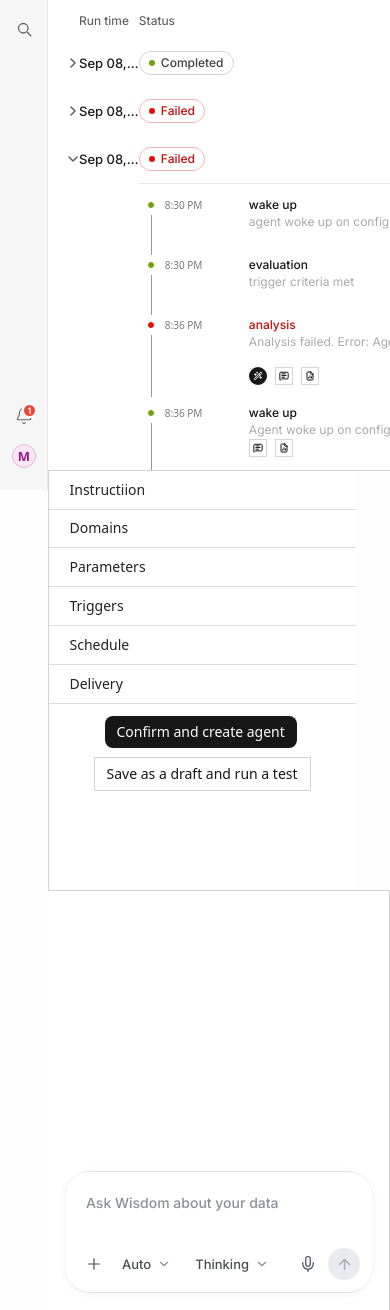
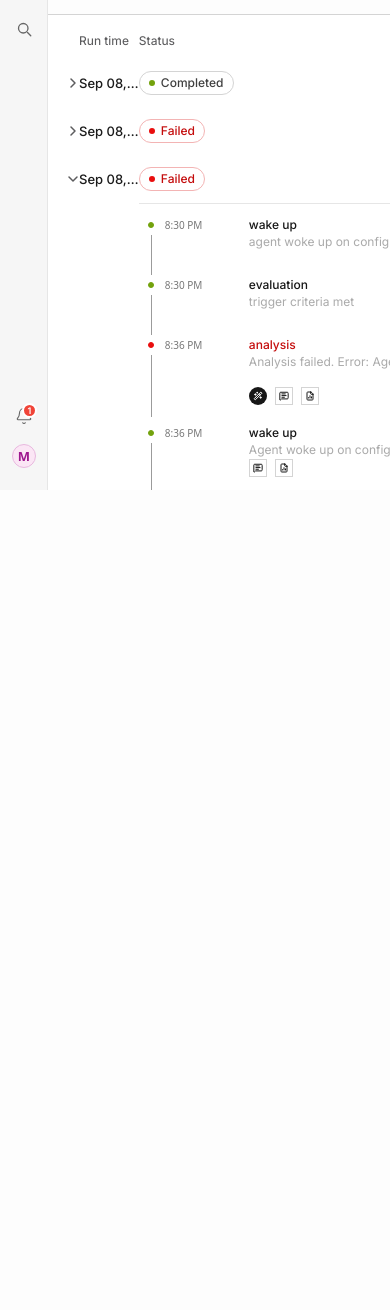
Before and after one commit to woo-mi/artifact-semantic-layer-ai-suggestions, a plain HTML site: page clicked.html in a window 390 px wide. Shown: the part 354-1664 px from the top of the page. After the commit the page ends 844 px from the top, so only its background shows below. Drawn offline with Linux system fonts and the light colour scheme.

Commit message:
Match 3-pane ratio to artifact-report outcome.html (sidebar clamp-grows, chat 440/320/hidden breakpoints)

```diff
--- a/clicked.html
+++ b/clicked.html
@@ -16,22 +16,16 @@
   }
   * { box-sizing: border-box; }
   .app { display: flex; align-items: stretch; margin-left: 48px; padding-top: 48px;
-          height: 100vh; min-height: 760px; }
-  .chat { width: 440px; min-width: 260px; flex-shrink: 1; position: relative; }
+          height: 100vh; min-height: 640px; }
+  .chat { width: 440px; flex-shrink: 0; position: relative; }
   .center { flex: 1; min-width: 0; display: flex; flex-direction: column; }
   .canvas { flex: 1; min-height: 200px; display: flex; align-items: center;
              justify-content: center; padding: 24px 31px; }
-  .right { width: 308px; }
-  @media (max-width: 1180px) { .chat { width: 320px; } }
-  @media (max-width: 980px) {
-    .app { flex-wrap: wrap; height: auto; min-height: 0; }
-    .center { order: 1; flex-basis: 100%; }
-    .canvas { min-height: 300px; }
-    .right { order: 2; flex-basis: 100%; width: 100%; height: 420px;
-              border-left: none !important; border-top: 0.5px solid #D4D4D4; }
-    .chat { order: 3; flex-basis: 100%; width: 100%; min-height: 420px;
-             border-right: none !important; border-top: 1px solid #D4D4D4; }
-  }
+  /* pane ratio matches artifact-report outcome.html: sidebar absorbs 60% of extra width, cap 480 */
+  .right { width: clamp(308px, calc(308px + (100vw - 1440px) * 0.6), 480px); flex-shrink: 0; }
+  @media (max-width: 1280px) { .chat { width: 320px; } }
+  @media (max-width: 1100px) { .chat { display: none; } }
+  @media (max-width: 800px)  { .right { display: none; } }
 </style>
 </head>
 <body>
```
Also changed, not shown: confirm.html (+7 -13 lines).
